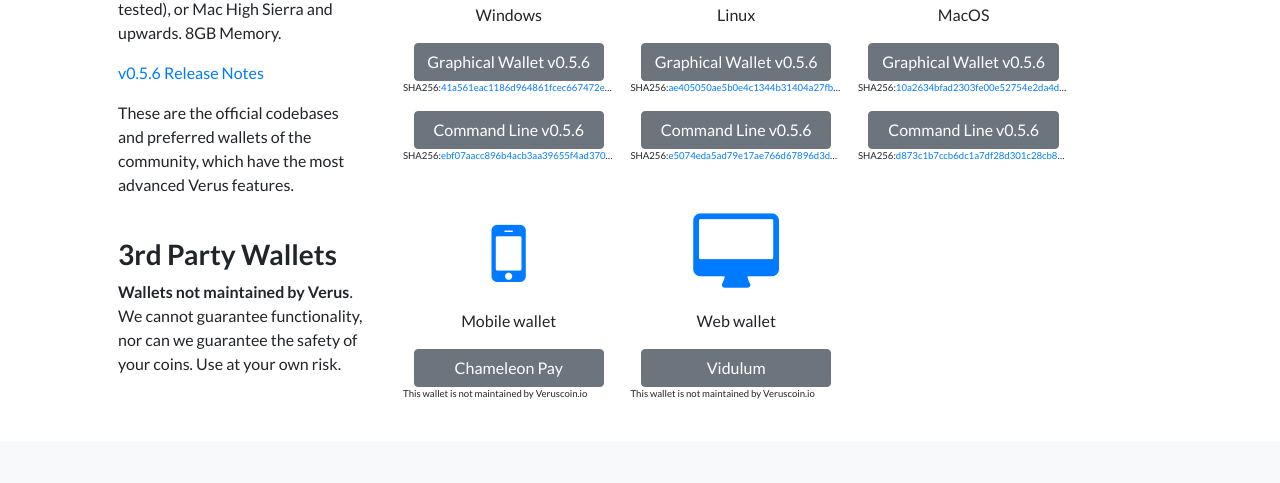
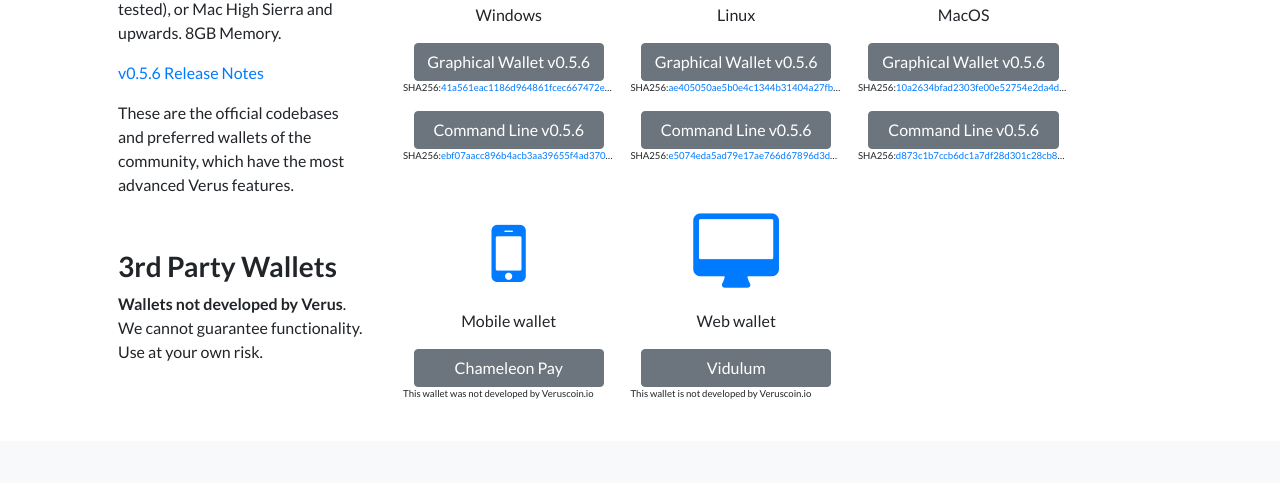
Before and after one commit to VerusCoin/veruscoin.io, a website: page wallet.html in a window 1280 px wide. Shown: the part 855-1338 px from the top of the page. Drawn offline with Linux system fonts and the light colour scheme.

Commit message:
Update wallet.html
Updated disclaimers

```diff
--- a/wallet.html
+++ b/wallet.html
@@ -190,8 +190,8 @@
       <div class="col-lg-3 my-auto mx-4 pl-4">
         <div>
           <h3>3rd Party Wallets</h3>
-          <p><strong>Wallets not maintained by Verus</strong>.
-             We cannot guarantee functionality, nor can we guarantee the safety of your coins.
+          <p><strong>Wallets not developed by Verus</strong>.
+             We cannot guarantee functionality.
              Use at your own risk.
            </p>
         </div>
@@ -201,17 +201,17 @@
           <div class="col1 pr-2">
             <p class="text-center"><i class="fa fa-mobile fa-5x text-primary"></i></p>
             <p class="text-center">Mobile wallet</p>
-            <a href="https://www.chainzilla.io/download" class="btn btn-secondary d-block mx-auto w-75" title="Chameleon Pay" style="width:90%!important">Chameleon Pay</a>
+            <a href="https://www.chainzilla.io/download" class="btn btn-secondary d-block mx-auto w-75" title="Chameleon Pay" style="width:90%!important" target="_blank">Chameleon Pay</a>
             <p class="checksum">
-              This wallet is not maintained by Veruscoin.io<br>
+              This wallet was not developed by Veruscoin.io<br>
             </p>
           </div>
           <div class="col2 px-2">
             <p class="text-center"><i class="fa fa-desktop fa-5x text-primary"></i></p>
             <p class="text-center">Web wallet</p>
-            <a href="https://wallet.vidulum.app/" class="btn btn-secondary d-block mx-auto w-75" title="Chameleon Pay" style="width:90%!important">Vidulum</a>
+            <a href="https://wallet.vidulum.app/" class="btn btn-secondary d-block mx-auto w-75" title="Chameleon Pay" style="width:90%!important" target="_blank">Vidulum</a>
             <p class="checksum">
-              This wallet is not maintained by Veruscoin.io<br>
+              This wallet is not developed by Veruscoin.io<br>
             </p>
           </div>
           <div class="col3 pl-2">
```
